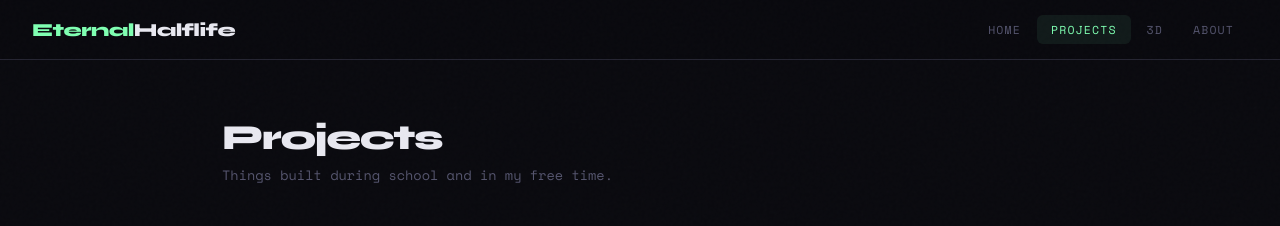
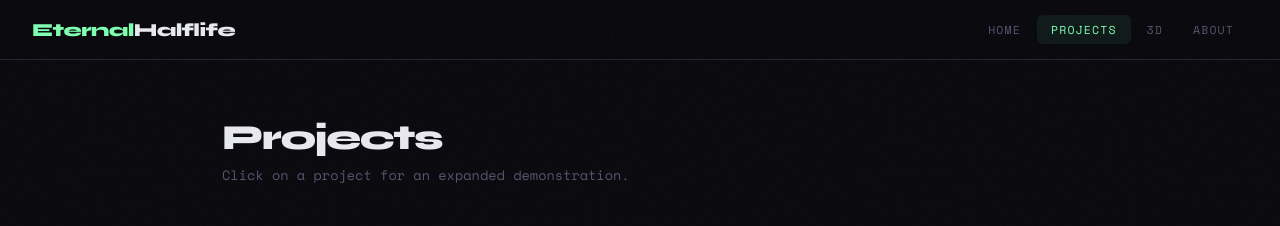
Before and after one commit to elliottph2772/eternalhalflife, a React (Vite) app: page / in a window 1280 px wide. Both pictures are taken after a click on the button "PROJECTS". Shown: the top 226 px of the page. Built offline with nearby package versions, Linux system fonts and the light colour scheme.

Commit message:
reworded paragraph under Projects

```diff
--- a/src/App.jsx
+++ b/src/App.jsx
@@ -298,7 +298,7 @@ function ProjectsPage() {
     <div className="page projects-page">
       <div className="page-header">
         <h2>Projects</h2>
-        <p>Things built during school and in my free time.</p>
+        <p>Click on a project for an expanded demonstration.</p>
       </div>
       <div className="projects-list">
         {projects.map((p) => (
```
